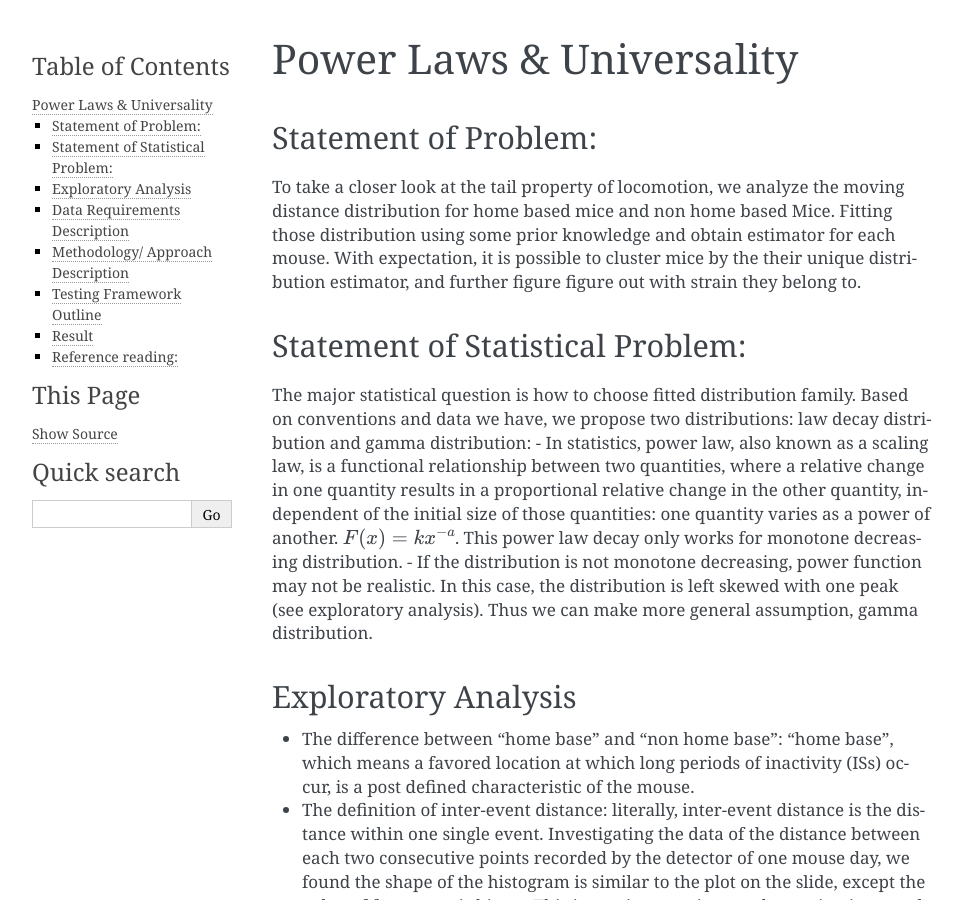
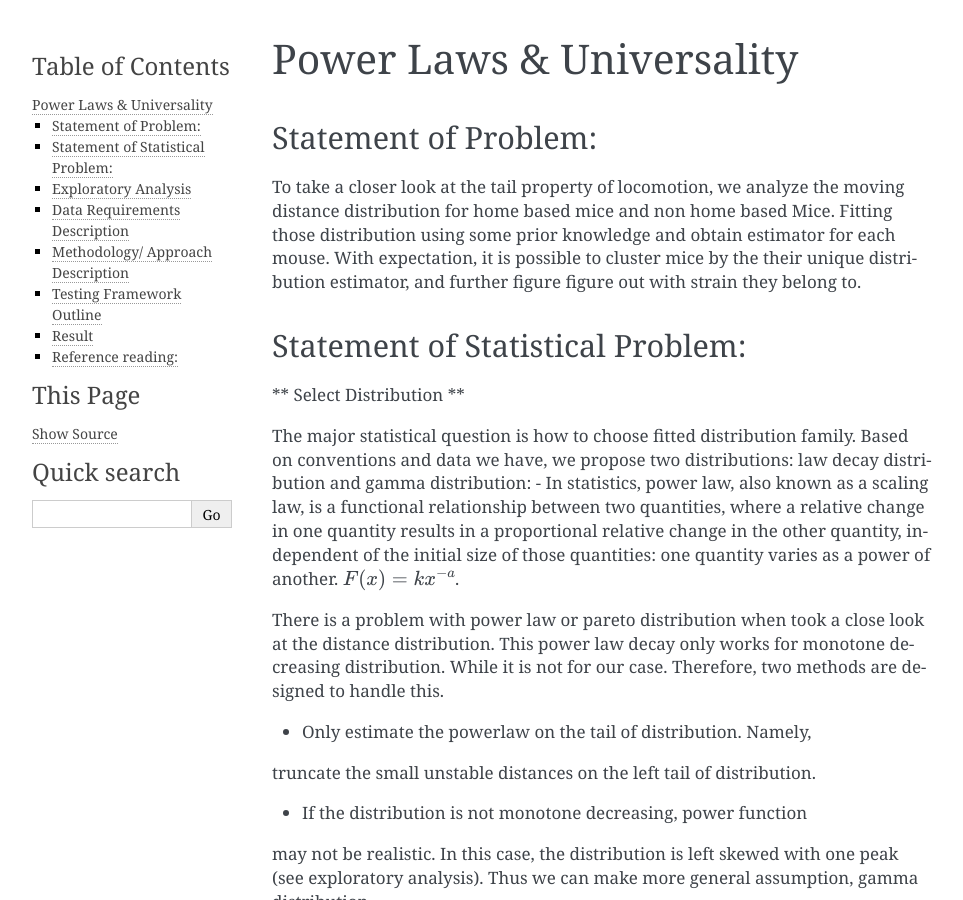
Before and after one commit to z357412526/mousestyles, a Sphinx documentation site: the page built from doc/source/report/distribution.rst, in a window 1280 px wide and 900 px high. Shown: the whole window, without its empty margins (148-1111 px from the left). Built offline with Sphinx 7.4.7, drawn with Linux system fonts in a browser that asks for light colours; some of the changed text lies outside the part shown.

Commit message:
state a statistical problem

```diff
--- a/doc/source/report/distribution.rst
+++ b/doc/source/report/distribution.rst
@@ -18,6 +18,8 @@ figure out with strain they belong to.
 Statement of Statistical Problem:
 ---------------------------------
 
+** Select Distribution **
+
 The major statistical question is how to choose fitted distribution
 family. Based on conventions and data we have, we propose two
 distributions: law decay distribution and gamma distribution: - In
@@ -25,12 +27,21 @@ statistics, power law, also known as a scaling law, is a functional
 relationship between two quantities, where a relative change in one
 quantity results in a proportional relative change in the other
 quantity, independent of the initial size of those quantities: one
-quantity varies as a power of another. $F(x)=kx^{-a}$. This power
-law decay only works for monotone decreasing distribution. - If the
-distribution is not monotone decreasing, power function may not be
-realistic. In this case, the distribution is left skewed with one peak
-(see exploratory analysis). Thus we can make more general assumption,
-gamma distribution.
+quantity varies as a power of another. $F(x)=kx^{-a}$.
+
+There is a problem with power law or pareto distribution when took
+a close look at the distance distribution. This power law decay
+only works for monotone decreasing distribution. While it is not
+for our case. Therefore, two methods are designed to handle this.
+
+- Only estimate the powerlaw on the tail of distribution. Namely,
+truncate the small unstable distances on the left tail of
+distribution.
+
+- If the distribution is not monotone decreasing, power function
+may not be realistic. In this case, the distribution is left skewed
+with one peak (see exploratory analysis). Thus we can make more
+general assumption, gamma distribution.
 
 Exploratory Analysis
 --------------------
```
